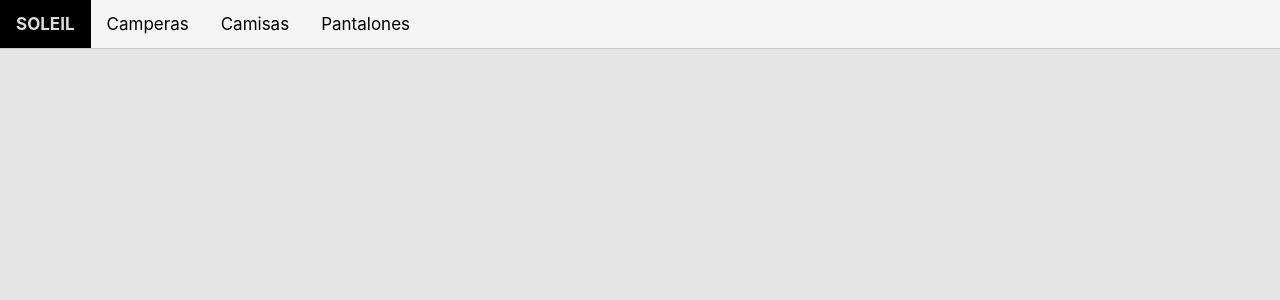
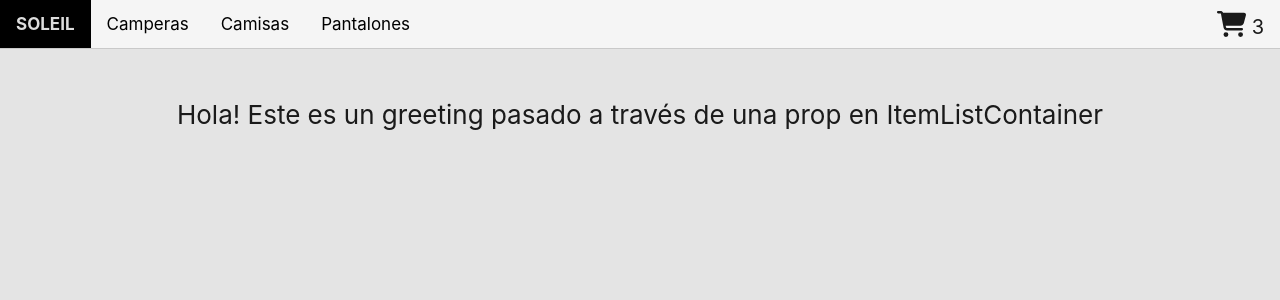
Before and after one commit to juanfdezv/soleil-fernandez, a React (Create React App) app: page / in a window 1280 px wide. Shown: the top 300 px of the page. Built offline with nearby package versions, Linux system fonts and the light colour scheme.

Commit message:
Añadir CartWidget y ItemListContainer

```diff
--- a/package.json
+++ b/package.json
@@ -3,6 +3,9 @@
   "version": "0.1.0",
   "private": true,
   "dependencies": {
+    "@fortawesome/fontawesome-svg-core": "^6.1.0",
+    "@fortawesome/free-solid-svg-icons": "^6.1.0",
+    "@fortawesome/react-fontawesome": "^0.1.18",
     "@testing-library/jest-dom": "^5.16.2",
     "@testing-library/react": "^12.1.4",
     "@testing-library/user-event": "^13.5.0",
--- a/src/App.css
+++ b/src/App.css
@@ -41,6 +41,9 @@
   overflow: hidden;
   width: 100%;
   border-bottom: 1px solid rgb(201, 201, 201);
+  display: flex;
+  flex-direction: row;
+  align-items: center;
 }
 
 .navbar a {
@@ -63,3 +66,13 @@
   text-transform: uppercase;
   font-weight: bolder;
 }
+
+.cart-widget {
+  margin-left: auto;
+  margin-right: 1.25%;
+}
+
+.cart-items {
+  margin-left: 5px;
+  font-size: 1.25rem;
+}
--- a/src/App.js
+++ b/src/App.js
@@ -1,24 +1,13 @@
-import logo from './logo.svg';
 import './App.css';
 import Navbar from './components/NavBar.js';
+import ItemListContainer from './components/ItemListContainer.js';
 
 function App() {
   return (
     <div className="App">
       <header className="App-header">
-{/*         <img src={logo} className="App-logo" alt="logo" />
-        <p>
-          Edit <code>src/App.js</code> and save to reload.
-        </p>
-        <a
-          className="App-link"
-          href="https://reactjs.org"
-          target="_blank"
-          rel="noopener noreferrer"
-        >
-          Learn React
-        </a> */}
         <Navbar/>
+        <ItemListContainer greeting="Hola! Este es un greeting pasado a través de una prop en ItemListContainer"/>
       </header>
     </div>
   );
--- /dev/null
+++ b/src/components/CartWidget.js
@@ -0,0 +1,14 @@
+import React from 'react';
+import { FontAwesomeIcon } from '@fortawesome/react-fontawesome';
+import { faCartShopping } from '@fortawesome/free-solid-svg-icons';
+
+const CartWidget = () => {
+    return (
+        <div className="cart-widget">
+            <FontAwesomeIcon icon={faCartShopping} />
+            <span className="cart-items">3</span>
+        </div>
+    );
+}
+
+export default CartWidget;
--- /dev/null
+++ b/src/components/ItemListContainer.js
@@ -0,0 +1,16 @@
+import React from 'react';
+
+class ItemListContainer extends React.Component {
+    constructor(props) {
+        super(props);
+        this.state = {
+            items: []
+        };
+    }
+
+    render() {
+        return <div style={{ paddingTop: 50}}>{this.props.greeting}</div>
+    }
+}
+
+export default ItemListContainer;
--- a/src/components/NavBar.js
+++ b/src/components/NavBar.js
@@ -1,4 +1,5 @@
 import React from 'react';
+import CartWidget from './CartWidget.js';
 
 const Navbar = () => {
     return (
@@ -7,6 +8,7 @@
             <a href="#">Camperas</a>
             <a href="#">Camisas</a>
             <a href="#">Pantalones</a>
+            <CartWidget/>
         </nav>
     );
 }
```
Also changed, not shown: 1 other file (tests, documents, lock files or other folders).
